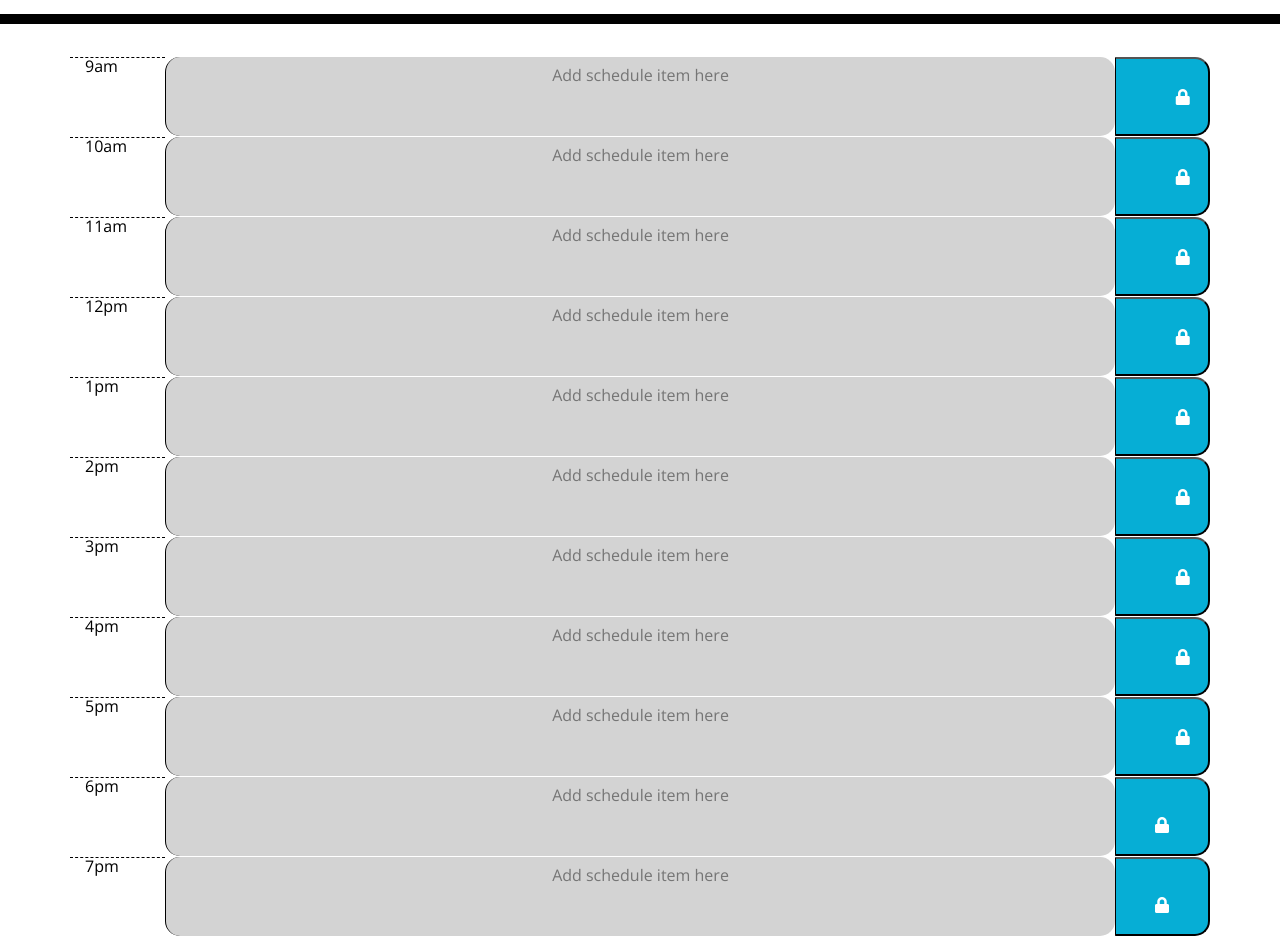
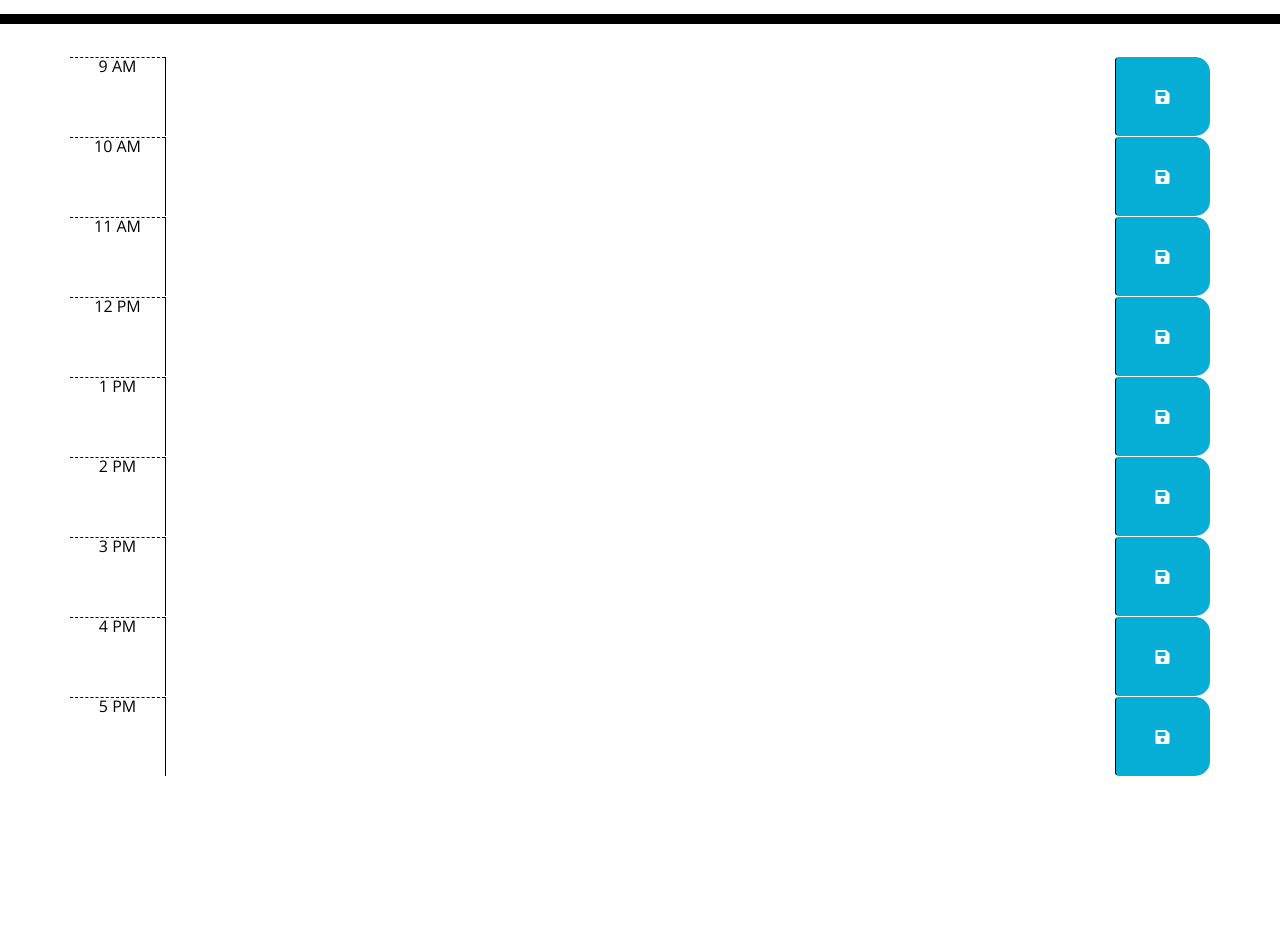
Before and after one commit to milla56/Lubomila-s-Daily-Planner, a plain HTML site: page index.html in a window 1280 px wide. Shown: the part 280-1216 px from the top of the page. After the commit the page ends 1056 px from the top, so only its background shows below. Drawn offline with nearby package versions, Linux system fonts and the light colour scheme.

Commit message:
html timeblocks changed

```diff
--- a/index.html
+++ b/index.html
@@ -36,121 +36,76 @@
     </header>
 
     <div class="container">
+
       <!-- Timeblocks go here -->
-      <tr class = "calendar">
-      <div id="hour-09" class="row time-div">
-        <div class="col-md-1 hour"><span id="9">9am</span></div>
-        <textarea class="col-md-10 time-block description" placeholder="Add schedule item here"></textarea>
-        <button class="col-md-1 saveBtn" aria-label="save button 9am">
-          <i class="fas fa-lock"></i>
-        </button>
+
+      <div id="hour-09" class="row time-block">
+            <div class="col-md-1 hour"> 9 AM </div>
+            <textarea class="col-md-10 description">
+            </textarea>
+            <button class="btn saveBtn col-md-1"><i class="fas fa-save"></i></button>
         </div>
-      </tr>
 
-      <tr class = "calendar">
-      <div id="hour-10" class="row time-div">
-        <div class="col-md-1 hour"><span id="10">10am</span></div>
-        <textarea class="col-md-10 time-block description" placeholder="Add schedule item here"></textarea>
-        <button class="col-md-1 saveBtn" aria-label="save button 10am">
-          <i class="fas fa-lock"></i>
-        </button>
+        <div id="hour-10" class="row time-block">
+          <div class="col-md-1 hour"> 10 AM </div>
+          <textarea class="col-md-10 description">
+          </textarea>
+          <button class="btn saveBtn col-md-1"><i class="fas fa-save"></i></button>
       </div>
-      </tr>
 
-      <tr class = "calendar">
-      <div id="hour-11" class="row time-div">
-        <div class="col-md-1 hour"><span id="11">11am</span></div>
-        <textarea class="col-md-10 time-block description" placeholder="Add schedule item here"></textarea>
-        <button class="col-md-1 saveBtn" aria-label="save button 9am">
-          <i class="fas fa-lock"></i>
-        </button>
+      <div id="hour-11" class="row time-block">
+        <div class="col-md-1 hour"> 11 AM </div>
+        <textarea class="col-md-10 description">
+        </textarea>
+        <button class="btn saveBtn col-md-1"><i class="fas fa-save"></i></button>
     </div>
-      </tr>
 
-      <tr class = "calendar">
-      <div id="hour-12" class="row time-div">
-        <div class="col-md-1 hour"><span id="12">12pm</span></div>
-        <textarea class="col-md-10 time-block description" placeholder="Add schedule item here"></textarea>
-        <button class="col-md-1 saveBtn" aria-label="save button 12pm">
-          <i class="fas fa-lock"></i>
-        </button>
+    <div id="hour-12" class="row time-block">
+      <div class="col-md-1 hour"> 12 PM </div>
+      <textarea class="col-md-10 description">
+      </textarea>
+      <button class="btn saveBtn col-md-1"><i class="fas fa-save"></i></button>
   </div>
-      </tr>
 
-      <tr class = "calendar">
-      <div id="hour-13" class="row time-div">
-        <div class="col-md-1 hour"><span id="13">1pm</span></div>
-        <textarea class="col-md-10 time-block description" placeholder="Add schedule item here"></textarea>
-        <button class="col-md-1 saveBtn" aria-label="save button 13pm">
-          <i class="fas fa-lock"></i>
-        </button>
+  <div id="hour-13" class="row time-block">
+    <div class="col-md-1 hour"> 1 PM </div>
+    <textarea class="col-md-10 description">
+    </textarea>
+    <button class="btn saveBtn col-md-1"><i class="fas fa-save"></i></button>
 </div>
-      </tr>
 
-      <tr class = "calendar">
-      <div id="hour-14" class="row time-div">
-        <div class="col-md-1 hour"><span id="14">2pm</span></div>
-        <textarea class="col-md-10 time-block description" placeholder="Add schedule item here"></textarea>
-        <button class="col-md-1 saveBtn" aria-label="save button 14pm">
-          <i class="fas fa-lock"></i>
-        </button>
+<div id="hour-14" class="row time-block">
+  <div class="col-md-1 hour"> 2 PM </div>
+  <textarea class="col-md-10 description">
+  </textarea>
+  <button class="btn saveBtn col-md-1"><i class="fas fa-save"></i></button>
 </div>
-      </tr>
 
-      <tr class = "calendar">
-      <div id="hour-15" class="row time-div">
-        <div class="col-md-1 hour"><span id="15">3pm</span></div>
-        <textarea class="col-md-10 time-block description" placeholder="Add schedule item here"></textarea>
-        <button class="col-md-1 saveBtn" aria-label="save button 15pm">
-          <i class="fas fa-lock"></i>
-        </button>
+<div id="hour-15" class="row time-block">
+  <div class="col-md-1 hour"> 3 PM </div>
+  <textarea class="col-md-10 description">
+  </textarea>
+  <button class="btn saveBtn col-md-1"><i class="fas fa-save"></i></button>
 </div>
-      </tr>
 
-      <tr class = "calendar">
-      <div id="hour-16" class="row time-div">
-        <div class="col-md-1 hour"><span id="16">4pm</span></div>
-        <textarea class="col-md-10 time-block description" placeholder="Add schedule item here"></textarea>
-        <button class="col-md-1 saveBtn" aria-label="save button 4pm">
-          <i class="fas fa-lock"></i>
-        </button>
+<div id="hour-16" class="row time-block">
+  <div class="col-md-1 hour"> 4 PM </div>
+  <textarea class="col-md-10 description">
+  </textarea>
+  <button class="btn saveBtn col-md-1"><i class="fas fa-save"></i></button>
 </div>
-    </tr>
 
-    <tr class = "calendar">
-      <div id="hour-17" class="row time-div">
-        <div class="col-md-1 hour"><span id="17">5pm</span></div>
-        <textarea class="col-md-10 time-block description" placeholder="Add schedule item here"></textarea>
-        <button class="col-md-1 saveBtn" aria-label="save button 5pm">
-          <i class="fas fa-lock"></i>
-        </button>
+<div id="hour-17" class="row time-block">
+  <div class="col-md-1 hour"> 5 PM </div>
+  <textarea class="col-md-10 description">
+  </textarea>
+  <button class="btn saveBtn col-md-1"><i class="fas fa-save"></i></button>
 </div>
-      </tr>
-
-      <tr class = "calendar">
-        <div id="hour-18" class="row time-div">
-          <div class="col-md-1 hour"><span id="18">6pm</span></div>
-          <textarea class="col-md-10 time-block description" placeholder="Add schedule item here"></textarea>
-          <button class="col-md-1 saveBtn" aria-label="save button 6pm">
-            <i class="fas fa-lock"></i>
-          </button>
-        </div>
-        </tr>
-
-        <tr class = "calendar">
-          <div id="hour-19" class="row time-div">
-            <div class="col-md-1 hour"><span id="19">7pm</span></div>
-            <textarea class="col-md-10 time-block description" placeholder="Add schedule item here"></textarea>
-            <button class="col-md-1 saveBtn" aria-label="save button 7pm">
-              <i class="fas fa-lock"></i>
-            </button>
-          </div>
-          </tr>
 
 
           <script src="https://code.jquery.com/jquery-1.12.4.js"></script>
           <script src="https://code.jquery.com/ui/1.12.1/jquery-ui.js"></script>
-    <script src="https://cdnjs.cloudflare.com/ajax/libs/moment.js/2.24.0/moment.min.js"></script>
+    <!-- <script src="https://cdnjs.cloudflare.com/ajax/libs/moment.js/2.24.0/moment.min.js"></script> -->
     <script src="javascript/script.js"></script>
   </body>
 </html>
--- a/javascript/script.js
+++ b/javascript/script.js
@@ -3,13 +3,12 @@ var saveBtn = $('.save button');
 var timeDiv = $(".time-div"); // time element
 var description = $(".description"); //text area
 
+// Current Day
 const currentDay = moment().format('dddd, MMMM Do YYYY');
 	$('#currentDay').html(currentDay);
 
-// Current Day
+// Ready, Save Button
 $(document).ready(function(){
-	// const currentDay = moment().format('dddd, MMMM Do YYYY');
-	// $('#currentDay').html(currentDay);
 
   saveBtn.on("click",function(event){
     event.preventDefault();
@@ -20,17 +19,15 @@ $(document).ready(function(){
     localStorage.setItem(time,textInput)
 
   })
-})
+
 
 
 // time slot compared to actual the actual times
-// let currentHour = moment().format("HH");
-// console.log(currentHour);
+
+function startTime (){
+  var currentHour = moment().hour();
 
 $(".time-div").each(function(){
-  // let currentHour = moment().format("HH");
-  // console.log(currentHour);
-var currentHour = moment().hour();
 
   var timeElement = parseInt($(this).attr('id').split("hour")[1]);
 
@@ -50,6 +47,7 @@ else (timeElement < currentHour);{
   description.addClass("past");
 }
 })
+}
 
 
 // save btn
@@ -79,7 +77,7 @@ $("#hour-14 .description").val(localStorage.getItem("hour-14"));
 $("#hour-15 .description").val(localStorage.getItem("hour-15"));
 $("#hour-16 .description").val(localStorage.getItem("hour-16"));
 $("#hour-17 .description").val(localStorage.getItem("hour-17"));
-$("#hour-18 .description").val(localStorage.getItem("hour-18"));
-$("#hour-19 .description").val(localStorage.getItem("hour-19"));
 
-timeDiv();
+
+startTime();
+});
```
Lines whose indentation alone changed are shown as unchanged.
